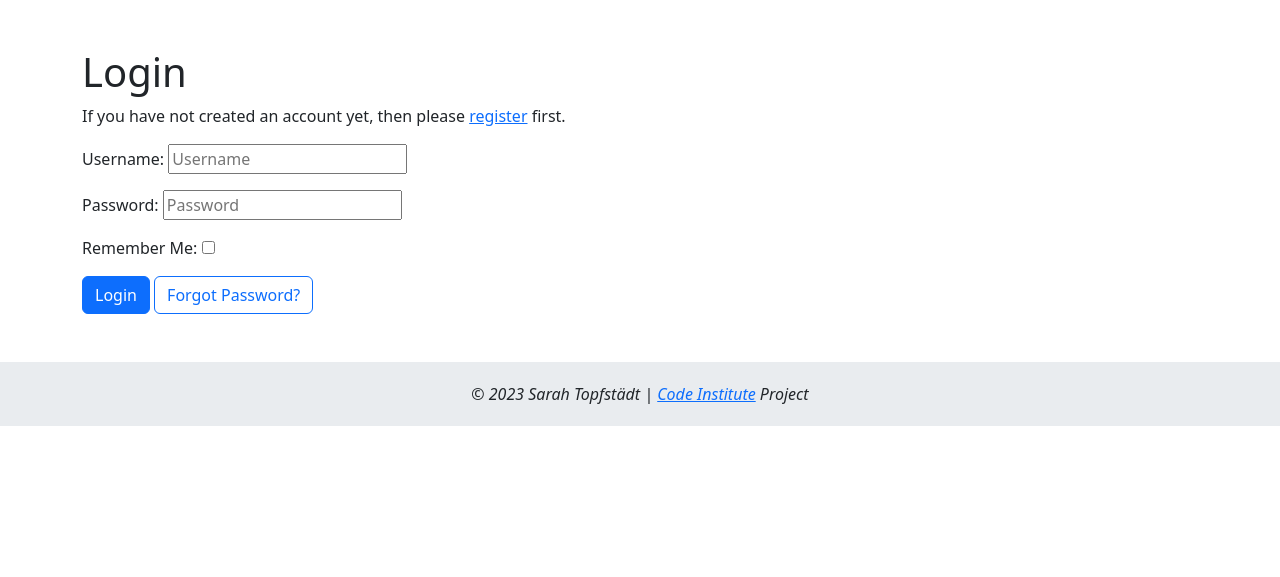
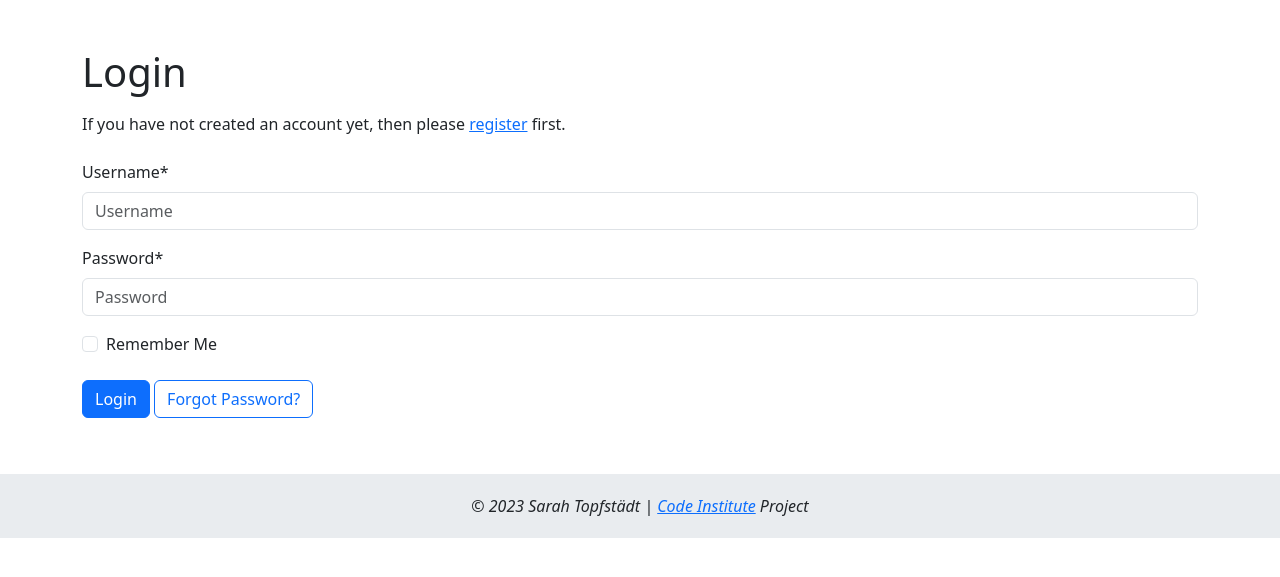
Before and after one commit to puma13992/digial-patient, a Django app: page /accounts/login/ in a window 1280 px wide. Shown: the part 90-667 px from the top of the page. Run offline with Django 3.2, Linux system fonts and the light colour scheme; some libraries are stand-ins or nearby versions.

Commit message:
Style login with crispy forms, delete social login

```diff
--- a/templates/account/login.html
+++ b/templates/account/login.html
@@ -1,7 +1,7 @@
 {% extends "base.html" %}
 
 {% load i18n %}
-{% load account socialaccount %}
+{% load crispy_forms_tags %}
 
 {% block title %}
 <title>Login</title>
@@ -17,49 +17,22 @@
     </div>
   </div>
 
-  <!--Social login-->
-  {% get_providers as socialaccount_providers %}
-
-  {% if socialaccount_providers %}
+  <!--Login form-->
   <div class="row">
-    <div class="col">
-      <p>{% blocktrans with site.name as site_name %}Please sign in with one
-      of your existing third party accounts. Or, <a href="{{ signup_url }}">register</a>
-      for a {{ site_name }} account and sign in below:{% endblocktrans %}</p>
-    </div>
-  </div>
-
-  <div class="row">
-    <div class="col">
-      <div class="socialaccount_ballot">
-        <ul class="socialaccount_providers">
-        {% include "socialaccount/snippets/provider_list.html" with process="login" %}
-        </ul>
-        <div class="login-or">{% trans 'or' %}</div>
-      </div>
-    </div>
-  </div>
-
-  {% include "socialaccount/snippets/login_extra.html" %}
-
-  <!--Login form-->
-  {% else %}
-    <div class="row">
-      <div class="col">
+    <div class="col py-2">
       <p class="text-emphasis">{% blocktrans %}If you have not created an account yet, then please
       <a href="{{ signup_url }}">register</a> first.{% endblocktrans %}</p>
-        {% endif %}
       </div>
   </div>
   <div class="row">
     <div class="col">
       <form class="login" method="POST" action="{% url 'account_login' %}">
         {% csrf_token %}
-          {{ form.as_p }}
+        {{ form|crispy }}
         {% if redirect_field_value %}
         <input type="hidden" name="{{ redirect_field_name }}" value="{{ redirect_field_value }}" />
         {% endif %}
-          <div class="col">
+        <div class="col py-2">
           <button class="btn btn-primary" type="submit">{% trans "Login" %}</button>
           <a class="btn btn-outline-primary" href="{% url 'account_reset_password' %}">{% trans "Forgot Password?" %}</a>
         </div>
```
Lines whose indentation alone changed are shown as unchanged.
